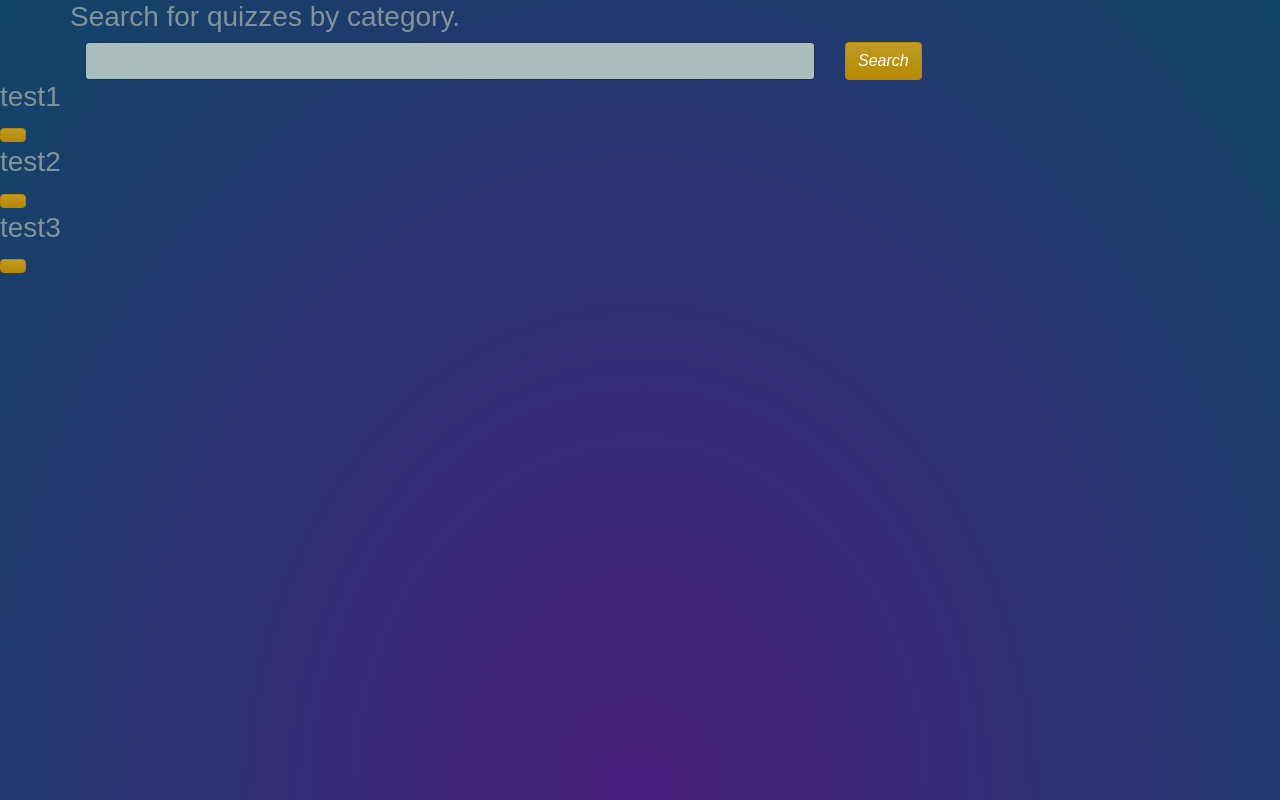
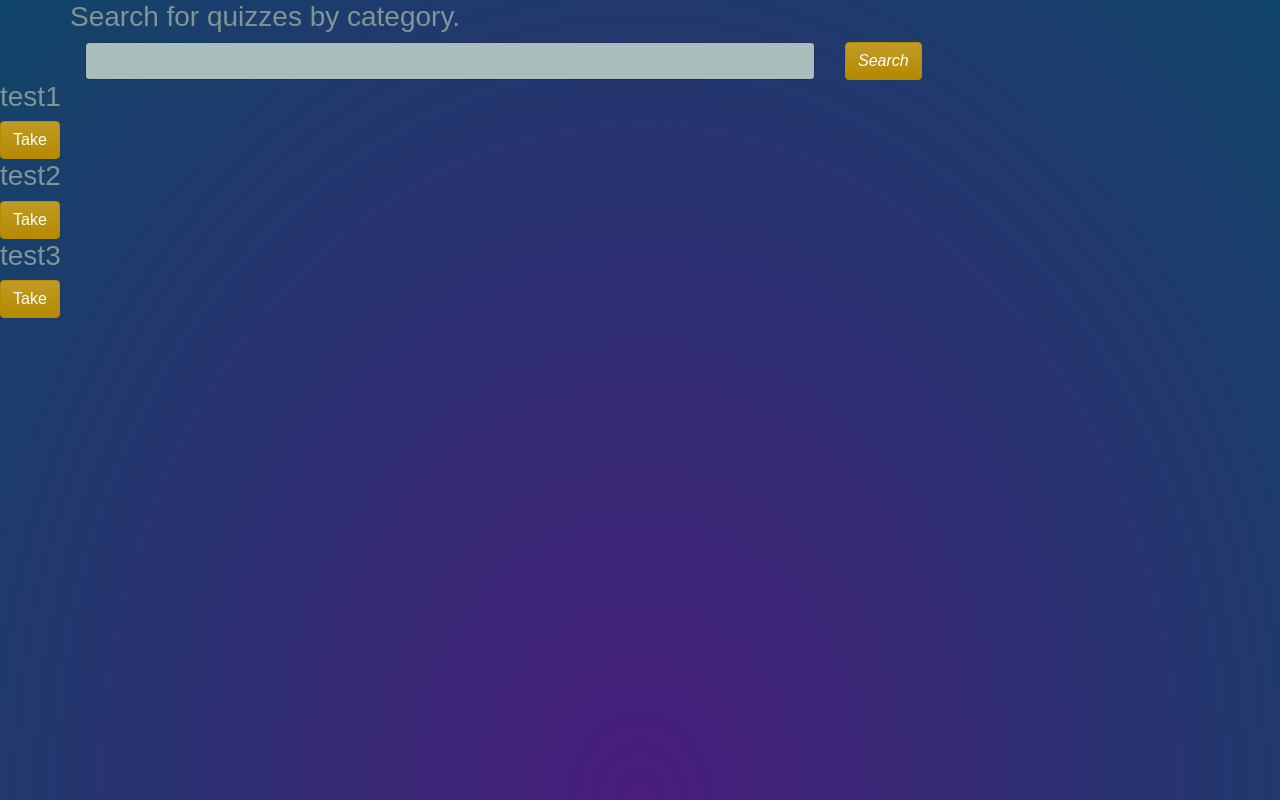
Before and after one commit to Darrellfr3/Quiznode, a React (Create React App) app in the folder client/: page /search in a window 1280 px wide. Built offline with nearby package versions, Linux system fonts and the light colour scheme; a web font is replaced by a local one.

Commit message:
enter data to test SearchBar and SearchResults components

```diff
--- a/client/src/components/SearchBar/index.js
+++ b/client/src/components/SearchBar/index.js
@@ -19,6 +19,7 @@ const SearchBar = () => {
 
         dispatch({
             type: "searchQuiz",
+            // hardcoded this to make sure it would work, switch out for response.data
             searchResults: [{name: "test4", _id: 4},
             {name: "test5", _id: 5},
             {name: "test6", _id: 6}]
--- a/client/src/components/SearchResults/index.js
+++ b/client/src/components/SearchResults/index.js
@@ -17,14 +17,17 @@ const SearchResults = () => {
         });
     };
 
+    // need to make this pretty
+    // button needs a redirect
     return (
         state.searchResults && state.searchResults.length ? (
             state.searchResults.map(quiz =>
-                <div>
+                <div key={quiz._id}>
                     <div>
                         <h3>{quiz.name}</h3>
                     </div>
                     <button className="btn btn-primary" onClick={() => {takeQuiz(quiz._id)}}>
+                        Take
                     </button>
                 </div>
             )
```
